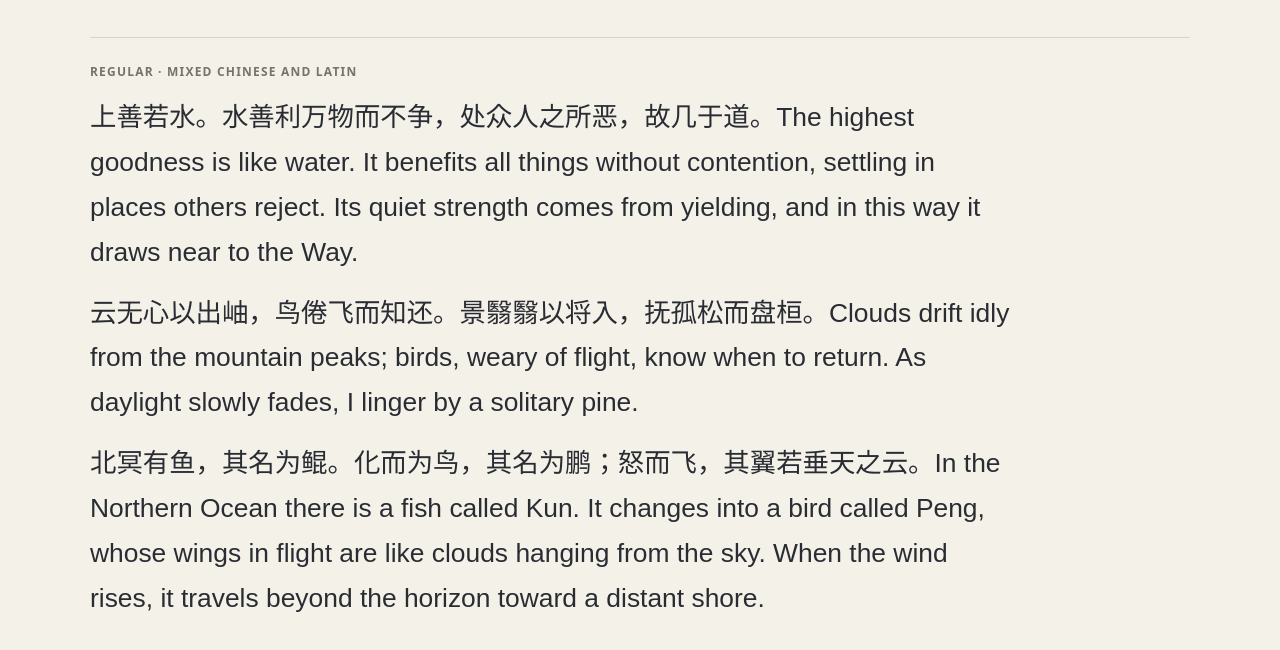
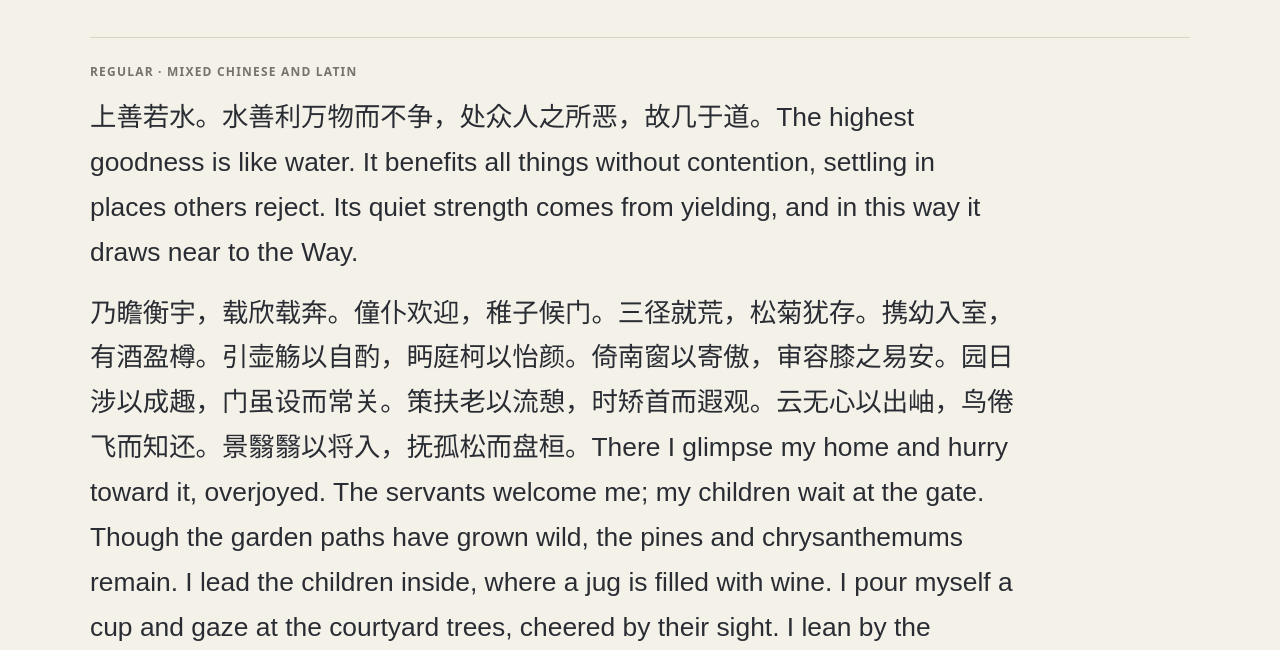
Before and after one commit to hanlhe/JinGleya-Sans-Webfonts, a plain HTML site: page index.html in a window 1280 px wide. Shown: the part 143-793 px from the top of the page. Drawn offline with Linux system fonts and the light colour scheme; a web font is replaced by a local one.

Commit message:
Expand Returning Home specimen excerpt

```diff
--- a/index.html
+++ b/index.html
@@ -31,7 +31,7 @@
     <article>
       <p class="label">Regular · mixed Chinese and Latin</p>
       <p class="sample">上善若水。水善利万物而不争，处众人之所恶，故几于道。The highest goodness is like water. It benefits all things without contention, settling in places others reject. Its quiet strength comes from yielding, and in this way it draws near to the Way.</p>
-      <p class="sample">云无心以出岫，鸟倦飞而知还。景翳翳以将入，抚孤松而盘桓。Clouds drift idly from the mountain peaks; birds, weary of flight, know when to return. As daylight slowly fades, I linger by a solitary pine.</p>
+      <p class="sample">乃瞻衡宇，载欣载奔。僮仆欢迎，稚子候门。三径就荒，松菊犹存。携幼入室，有酒盈樽。引壶觞以自酌，眄庭柯以怡颜。倚南窗以寄傲，审容膝之易安。园日涉以成趣，门虽设而常关。策扶老以流憩，时矫首而遐观。云无心以出岫，鸟倦飞而知还。景翳翳以将入，抚孤松而盘桓。There I glimpse my home and hurry toward it, overjoyed. The servants welcome me; my children wait at the gate. Though the garden paths have grown wild, the pines and chrysanthemums remain. I lead the children inside, where a jug is filled with wine. I pour myself a cup and gaze at the courtyard trees, cheered by their sight. I lean by the southern window, content with a small room. Each day I wander through the garden for pleasure; though the gate is there, it stays closed. Leaning on my staff, I rest where I please, lifting my eyes now and then to look afar. Clouds drift idly from the mountain peaks; birds, weary of flight, know when to return. As daylight slowly fades, I linger by a solitary pine.</p>
       <p class="sample">北冥有鱼，其名为鲲。化而为鸟，其名为鹏；怒而飞，其翼若垂天之云。In the Northern Ocean there is a fish called Kun. It changes into a bird called Peng, whose wings in flight are like clouds hanging from the sky. When the wind rises, it travels beyond the horizon toward a distant shore.</p>
     </article>
     <footer>Personal, noncommercial font build. CJK outlines are used at their original size.</footer>
```
